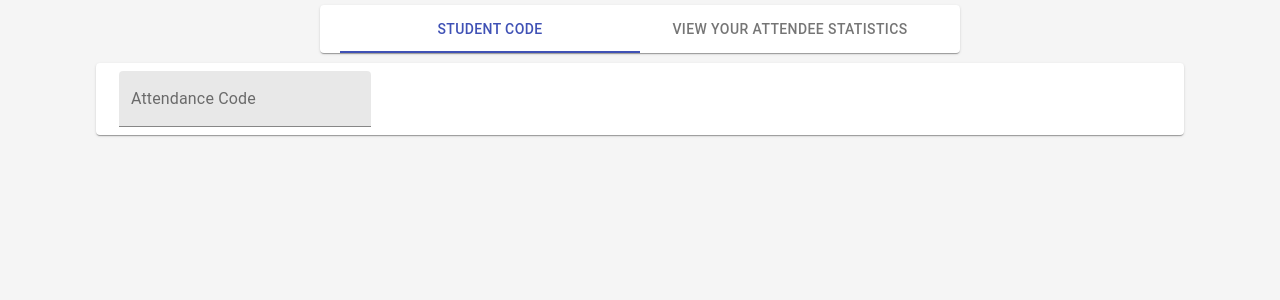
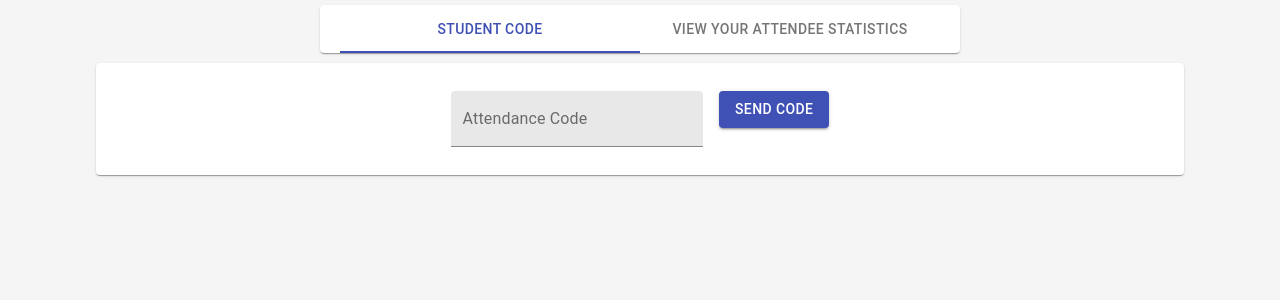
Before and after one commit to 3520kramer/dls-frontend, a React (Create React App) app: page /student in a window 1280 px wide. Shown: the top 300 px of the page. Built offline with nearby package versions, Linux system fonts and the light colour scheme; no server answers.

Commit message:
working on students

```diff
--- a/src/components/Common/Button/Button.tsx
+++ b/src/components/Common/Button/Button.tsx
@@ -14,14 +14,15 @@ const useStyles = makeStyles((theme: Theme) =>
 
 interface IProps {
   children?: React.ReactNode,
+  onClick: React.MouseEventHandler<HTMLButtonElement> ,
 }
 
-const ContainedButton: React.FC<IProps> = ({children}) => {
+const ContainedButton: React.FC<IProps> = ({children, onClick}) => {
   const classes = useStyles();
 
   return (
     <div className={classes.root}>
-      <Button variant="contained" color="primary">
+      <Button variant="contained" color="primary" onClick={(event: React.MouseEvent<HTMLButtonElement>) => onClick(event)}>
         {children}
       </Button>
     </div>
--- a/src/components/Student/RegisterAttendanceStudent/RegisterAttendanceStudent.tsx
+++ b/src/components/Student/RegisterAttendanceStudent/RegisterAttendanceStudent.tsx
@@ -4,12 +4,15 @@ import { Container, Col, Row } from 'react-bootstrap';
 import { ToastContainer, toast } from 'react-toastify';
 import 'react-toastify/dist/ReactToastify.css';
 import { ICoordinates } from '../../Teacher/RegisterAttendance/Geo/Geo';
+import Button from '../../Common/Button/Button';
+import { useStyles } from './RegisterAttendanceStudentStyles';
 
 
 // TODO: perhaps show that the students location is ok or bad.
+// TODO: enable that the student can reset location
 
 const RegisterAttendanceStudent = () => {
-
+    const classes = useStyles();
     const [attendanceCode, setAttendanceCode] = useState<string>("");
     const [count, setCount] = useState<number>(1);
 
@@ -29,18 +32,12 @@ const RegisterAttendanceStudent = () => {
     // also holds the messages alerting the user that something is wrong
     useEffect(() => {
         console.log("location.accuracy", location.accuracy);
-        if (location.accuracy > 100) {
+        if (location.accuracy > 100 && count <= 3) {
             setCount(count + 1);
             console.log(count);
             getGeoLocation();
 
-            if (count === 2) {
-                toast.warn("trying to get your precise location. Please wait", { position: toast.POSITION.TOP_RIGHT });
-            }
-
             if (count === 3) {
-                //setHasEnabledGPS(false);
-                setCount(1);
                 toast.error("Can't get your precise location, try again", { position: toast.POSITION.TOP_RIGHT, autoClose: false });
             }
         }
@@ -64,17 +61,26 @@ const RegisterAttendanceStudent = () => {
         );
     }
 
+    const handleSendCode = () =>  {
+
+    }
+
     return (
         <Container>
             <ToastContainer />
             <Row>
-                <Col>
+                <Col md={{ span: 6, offset: 3 }}>
+                    <div className={classes.root}>
                         <TextField
                             type="text"
                             label="Attendance Code"
                             onChange={(value: string) => setAttendanceCode(value)}
                             value={attendanceCode}
                         ></TextField>
+                        <Button onClick={(event: React.MouseEvent<HTMLButtonElement>) => handleSendCode()}>
+                            send code
+                    </Button>
+                    </div>
                 </Col>
             </Row>
         </Container>
--- /dev/null
+++ b/src/components/Student/RegisterAttendanceStudent/RegisterAttendanceStudentStyles.tsx
@@ -0,0 +1,17 @@
+import { Theme, createStyles, makeStyles } from '@material-ui/core/styles';
+
+export const useStyles = makeStyles((theme: Theme) =>
+  createStyles({
+    root: {
+      display: 'flex',
+      flexWrap: 'wrap',
+      justifyContent: 'center',
+      padding: '20px',
+    },
+    rootButton: {
+        '& > *': {
+          margin: theme.spacing(1),
+        },
+    }
+  }),
+);
```
Also changed, not shown: src/services/RegisterAttendanceStudentService.ts (added). Lines whose indentation alone changed are shown as unchanged.
